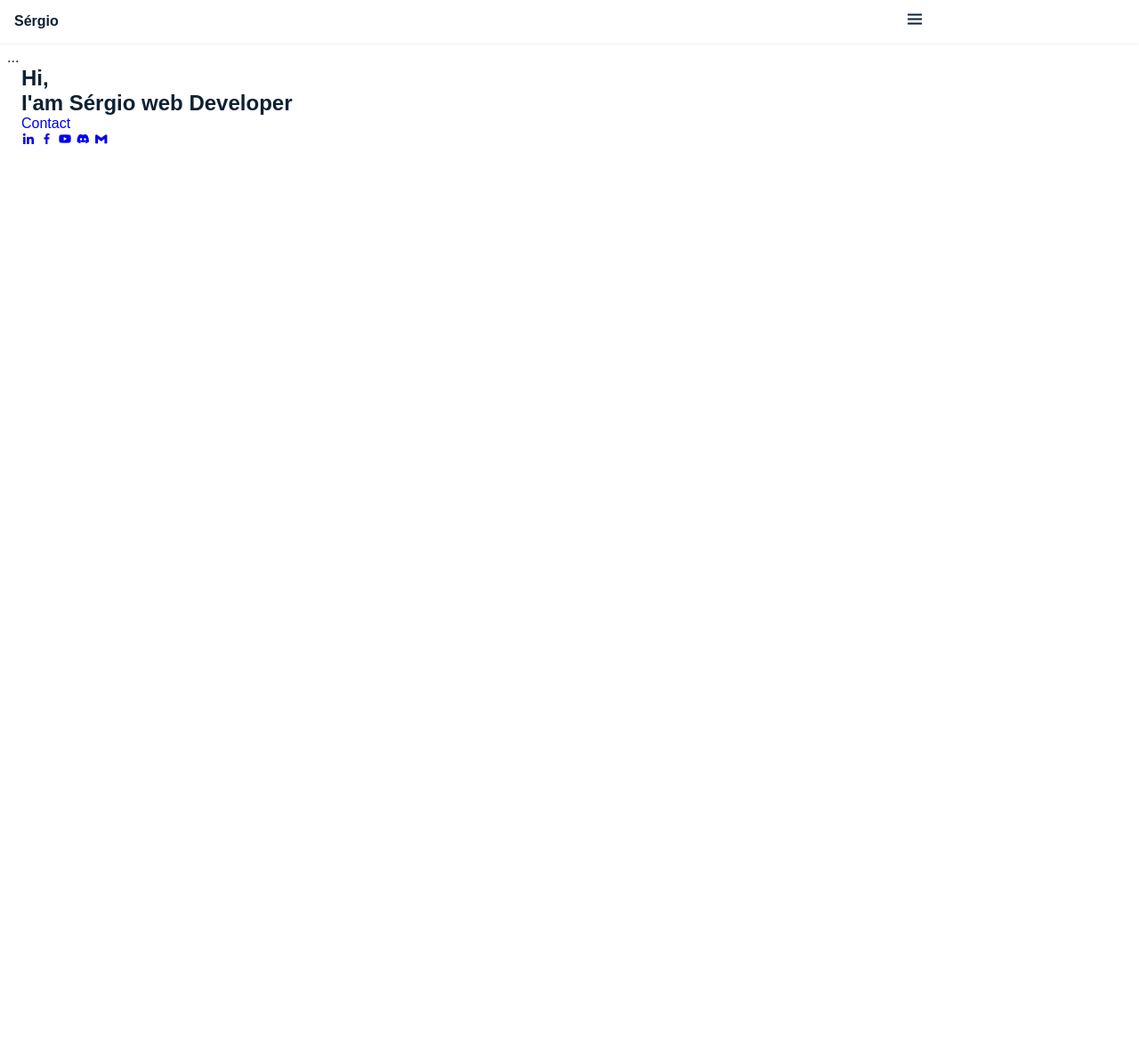
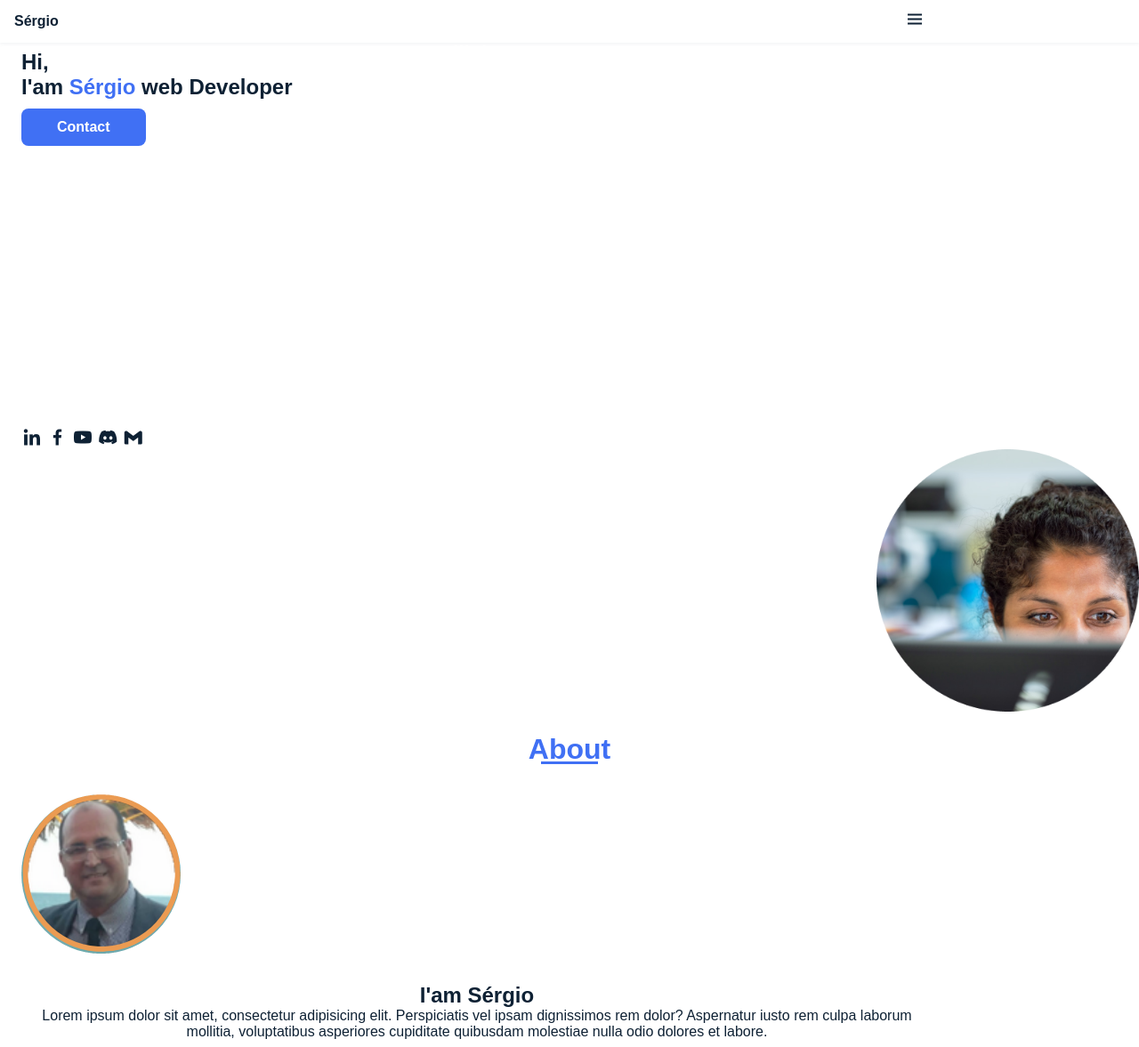
Before and after one commit to sdlima4025/portifolioBedimcode, a plain HTML site: page index.html in a window 1280 px wide. Shown: the whole page at 89% size. Before the commit the page ends 800 px from the top, so only its background shows below. Drawn offline with nearby package versions, Linux system fonts and the light colour scheme.

Commit message:
implementado o buttom

```diff
--- a/assets/css/styles.css
+++ b/assets/css/styles.css
@@ -186,7 +186,65 @@ img {
     right: 0;
 }
 
+/*===== Home =====*/
+.home {
+    height: calc(100vh - 3rem);
+    row-gap: 1rem;
+}
+.home__data {
+    align-self: center;
+}
+.home__title {
+    font-size: var(--big-font-size);
+    margin-bottom: var(--mb-5);
+}
+.home__title-color {
+    color: var(--first-color);
+}
+.home__social-icon {
+    width: max-content;
+    margin-bottom: var(--mb-2);
+    font-size: 1.5rem;
+    color: var(--second-color);
+}
+.home__social-icon:hover {
+    color: var(--first-color);
+}
+.home__img {
+    position: absolute;
+    right: 0;
+    bottom: 0;
+    width: 295px;
+}
+/*===== BUTTONS =====*/
+.button {
+    display: inline-block;
+    background-color: var(--first-color);
+    color: #FFF;
+    padding: .75rem 2.5rem;
+    font-weight: var(--font-semi);
+    border-radius: .5rem;
+    margin-top: 10px;
+}
+.button:hover {
+    box-shadow: 0 10px 36px rgba(0 , 0, 0, .15);
+}
+
+/*===== ABOUT =====*/
+.about__container {
+    row-gap: 2rem;
+    text-align: center;
+}
+
+
+/*===== Home =====*/
 
 
 
-/*===== BASE =====*/
+
+/*===== Home =====*/
+
+
+
+
+/*===== Home =====*/
--- a/index.html
+++ b/index.html
@@ -33,7 +33,7 @@
             </div>
         </nav>
     </header>
-    <main class="1-main" > ...
+    <main class="1-main" >
           <!-- ===== HOME ===== -->
           <section class="home bd-grid" id="home">
             <div class="home-data">
@@ -49,8 +49,27 @@
                 <a href="#" class="home__social-icon"><i class='bx bxl-gmail' ></i></a>
             </div>
 
+            <div class="home__img">
+                <img src="assets/img/profile.png" alt="">
+            </div>
+          </section>
+            <!-- ===== ABOUT ===== -->
+          <section class=" section.about">
+            <h2 class="section-title">About</h2>
 
+            <div class="about__container bd-grid">
+                <div class="about__img">
+                    <img src="assets/img/fotoPerfil.png" alt="">
+                </div>
+
+                <div>
+                    <h2 class="about__subtitle">I'am Sérgio</h2>
+                    <p class="about__text">Lorem ipsum dolor sit amet, consectetur adipisicing elit. Perspiciatis vel ipsam dignissimos rem dolor? Aspernatur iusto rem culpa laborum mollitia, voluptatibus asperiores cupiditate quibusdam molestiae nulla odio dolores et labore.</p>
+                </div>
+
+            </div>
           </section>
+
     </main>
      <!-- ===== FOOTER ===== -->
 
```
Also changed, not shown: assets/img/fotoPerfil.png (added), assets/img/profile.png (added).
